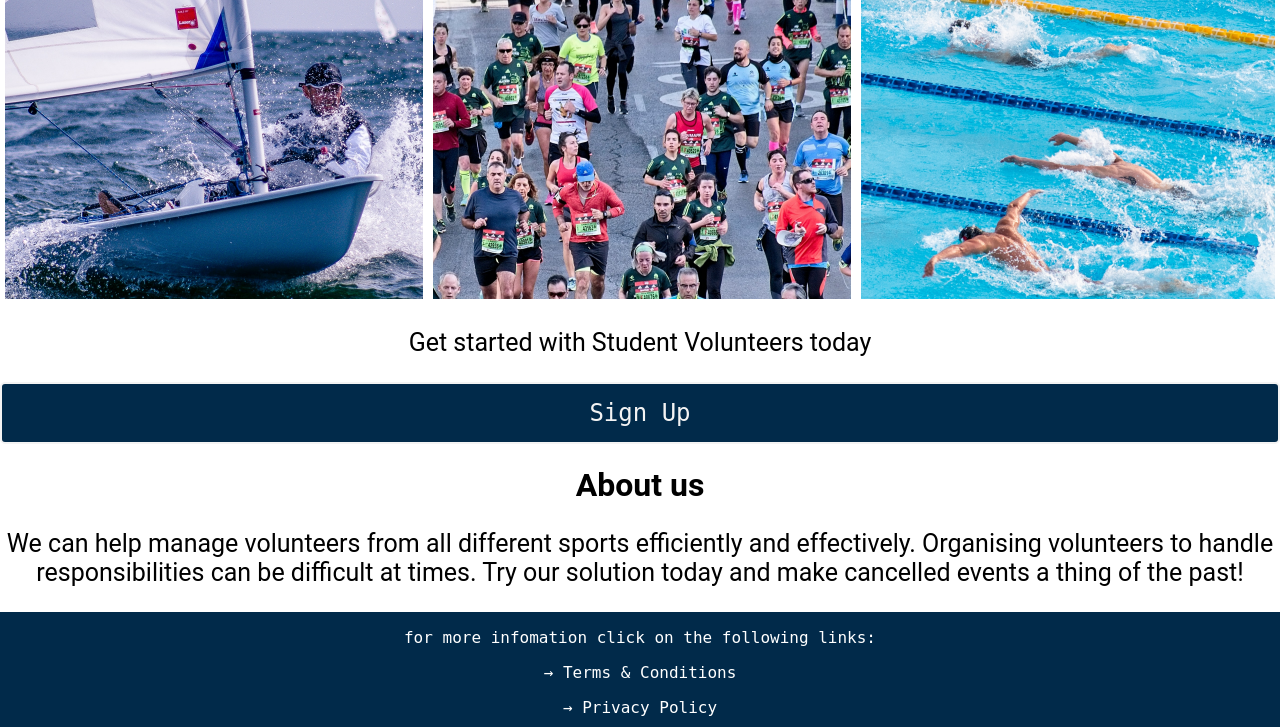
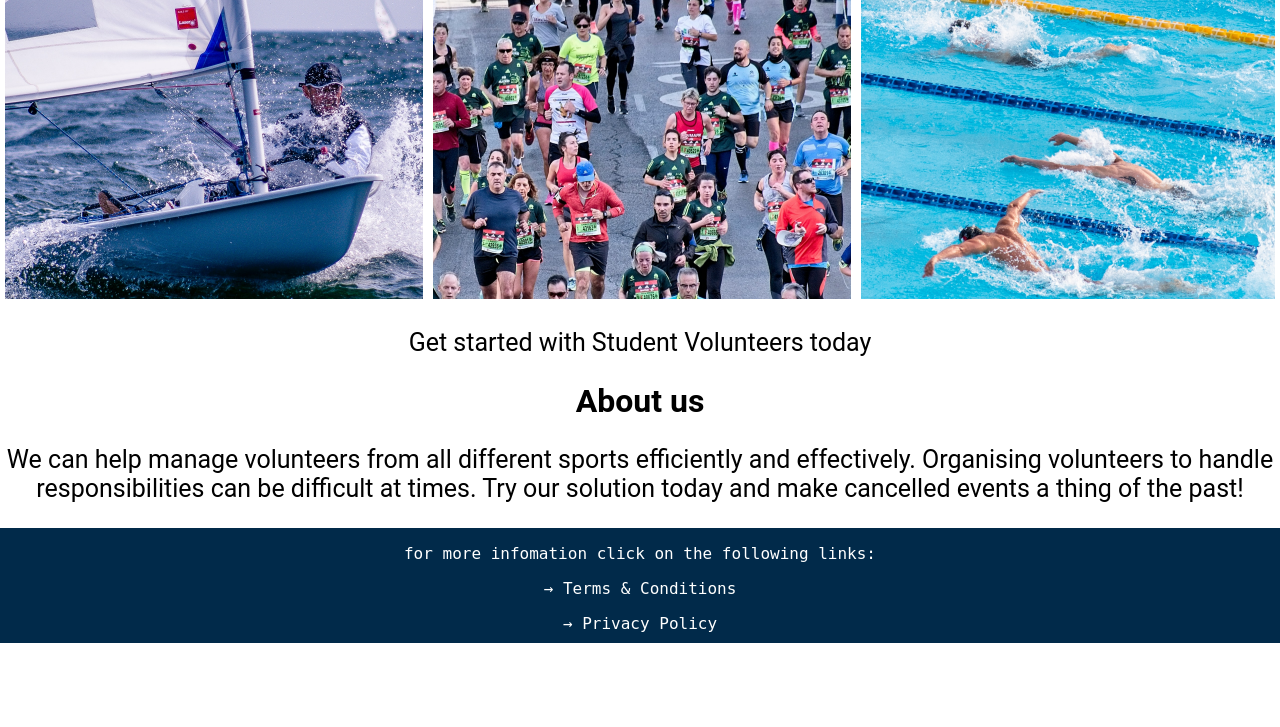
Before and after one commit to Michael-P-Drury/Volunteer-management-for-sports-clubs, a Flask app: page /home in a window 1280 px wide. Shown: the part 216-943 px from the top of the page. After the commit the page ends 859 px from the top, so only its background shows below. Run offline with Flask 3, Linux system fonts and the light colour scheme; some libraries are stand-ins or nearby versions.

Commit message:
changed profile page, worked on burron on signup/ login and updated footer to make more sense and be more user friendly

```diff
--- a/website/static/styles.css
+++ b/website/static/styles.css
@@ -92,7 +92,7 @@ li {
     text-align: center;
 }
 
-#footer p, a {
+.footer_text{
     color: white;
     text-decoration: none;
     font-family: Andale Mono, monospace;
@@ -122,28 +122,6 @@ li {
     width: 100%;
     height: 300px;
     object-fit: cover;
-}
-
-.sign-up-button {
-    text-align: center;
-    margin-top: 20px;
-}
-
-.sign-up-button a {
-    display: block;
-    text-decoration: none;
-    font-family: Andale Mono, monospace;
-    color: #F3F3F3;
-    font-size: 24px;
-    padding: 15px 30px;
-    background-color: #012A4A;
-    border: 2px solid #F3F3F3;
-    border-radius: 5px;
-}
-
-.sign-up-button a:hover {
-    background-color: #F3F3F3;
-    color: #012A4A;
 }
 
 .welcome-message,
@@ -187,11 +165,15 @@ li {
 }
 
 .to_signup{
-    display: block;
+  display: block;
   text-decoration: none;
-  font-size: #646464;
+  color: black;
   font-family: Andale Mono, monospace;
   font-size: 120%;
+}
+
+.to_signup:hover{
+  color: darkgrey;
 }
 
 .login_container{
@@ -272,11 +254,9 @@ body {
 .profile-details-box {
     width: 48%;
     float: right;
-    clear: both;
 }
 
 .profile-experience-box {
-
     width: 100%;
     clear: both;
 }
@@ -314,6 +294,4 @@ body {
         font-size: 2.4vw;
     }
 
-
-
 }
--- a/website/templates/home.html
+++ b/website/templates/home.html
@@ -16,9 +16,6 @@
 <div class ="welcome-message">
     <p class="small-text">Get started with Student Volunteers today</p>
 </div>
-<div class="sign-up-button">
-    <a class="navbar_item" href="{{ url_for('signup') }}">Sign Up</a>
-</div>
 <div class="about-us-title">
     <h1>About us</h1>
     <div class="about-us">
--- a/website/templates/layout.html
+++ b/website/templates/layout.html
@@ -83,9 +83,9 @@
     {% endblock %}
 
     <footer id="footer">
-        <p>for more infomation click on the following links:</p>
-        <p><a href="{{ url_for('terms') }}">→ Terms & Conditions</a></p>
-        <p><a href="{{ url_for('privacy')}}">→ Privacy Policy</a></p>
+        <p class = 'footer_text'>for more infomation click on the following links:</p>
+        <p><a href="{{ url_for('terms') }}" class = 'footer_text'>→ Terms & Conditions</a></p>
+        <p><a href="{{ url_for('privacy')}}" class = 'footer_text'>→ Privacy Policy</a></p>
     </footer>
 
 </div>
--- a/website/templates/login.html
+++ b/website/templates/login.html
@@ -30,7 +30,7 @@
                 </p>
 
             </form>
-            <a class = 'to_signup' href="{{ url_for('signup') }}"><div>to sign up</div></a>
+            <a class = 'to_signup' href="{{ url_for('signup') }}"><p>to sign up</p></a>
         </div>
     </div>
 </div>
--- a/website/templates/signup.html
+++ b/website/templates/signup.html
@@ -39,7 +39,7 @@
                 </p>
 
             </form>
-            <a class = 'to_signup' href="{{ url_for('login') }}"><div>to login</div></a>
+            <a class = 'to_signup' href="{{ url_for('login') }}">to login</a>
         </div>
     </div>
 </div>
```
